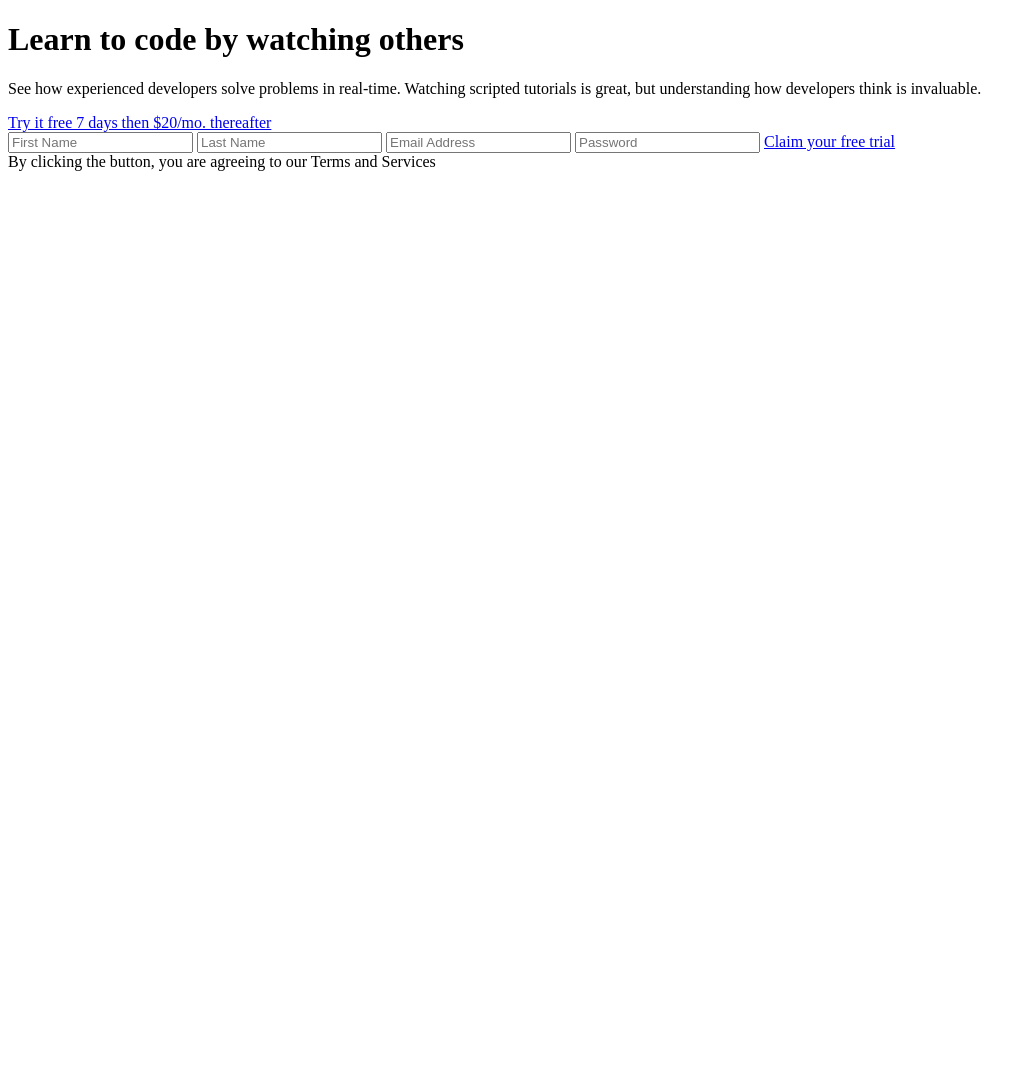
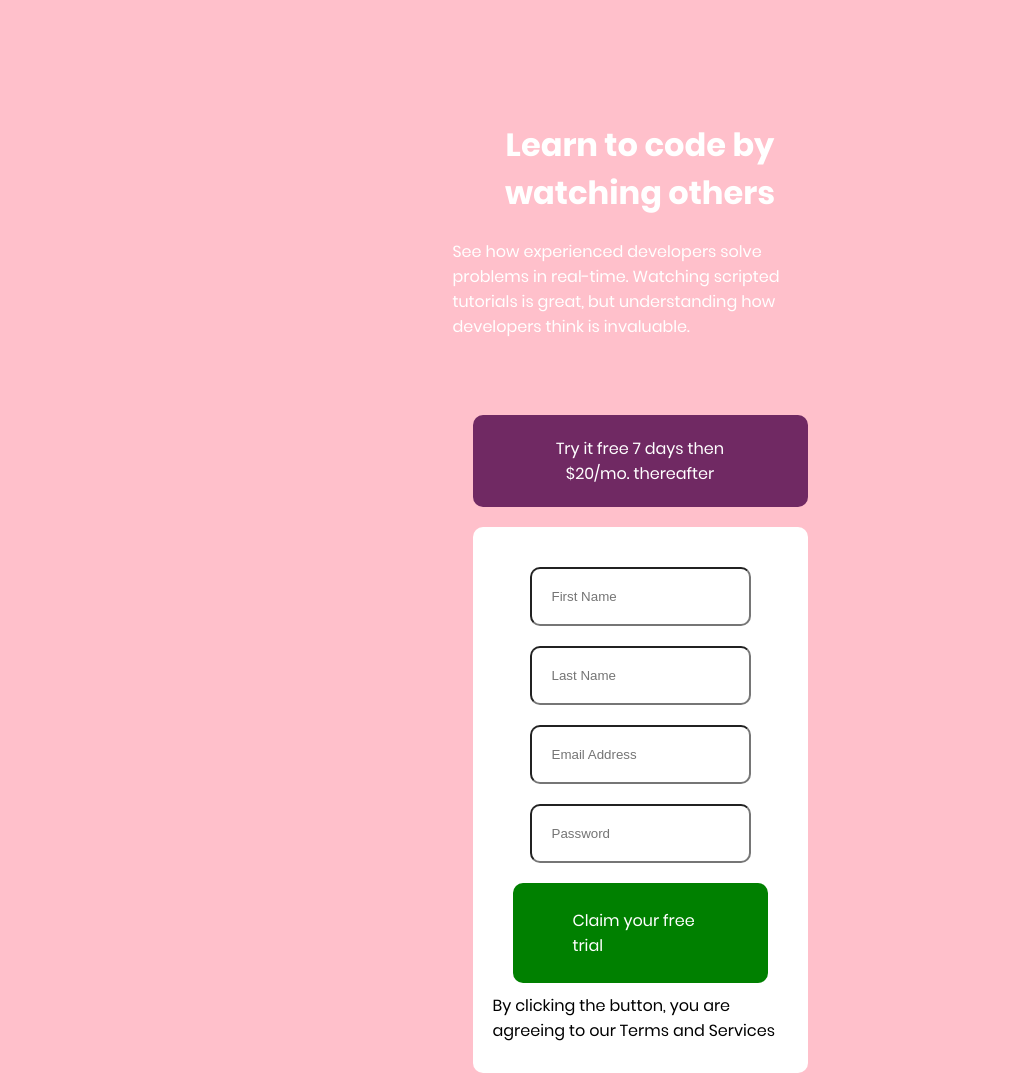
Before and after one commit to ArturLimaiko/NewProject, a plain HTML site: page index.html in a window 1280 px wide. Shown: the whole page, without its empty margins (0-1036 px from the left). Before the commit the page ends 800 px from the top, so only its background shows below. Drawn offline with Linux system fonts and the light colour scheme.

Commit message:
добавил  немного стилей

```diff
--- a/index.html
+++ b/index.html
@@ -9,6 +9,7 @@
       sizes="32x32"
       href="./images/favicon-32x32.png"
     />
+    <link rel="stylesheet" href="style.css" />
     <title>Intro component with sign up form</title>
   </head>
   <body class="page-body">
@@ -20,14 +21,14 @@
         invaluable.
       </p>
       <a class="header__link" href="#">
-        Try it free 7 days then $20/mo. thereafter
+        <p class="header__text">Try it free 7 days then $20/mo. thereafter</p>
       </a>
     </header>
     <main class="container">
       <form class="registration-form" action="#" method="post">
         <label for="first-name">
           <input
-            class="registration-form__first"
+            class="registration-form first"
             type="text"
             placeholder="First Name"
             name="first-name"
@@ -37,7 +38,7 @@
 
         <label for="last-name">
           <input
-            class="registration-form__last"
+            class="registration-form last"
             type="text"
             placeholder="Last Name"
             name="last-name"
@@ -47,7 +48,7 @@
 
         <label for="email">
           <input
-            class="registration-form__email"
+            class="registration-form email"
             type="text"
             placeholder="Email Address"
             name="email"
@@ -56,7 +57,7 @@
         </label>
         <label for="password">
           <input
-            class="registration-form__password"
+            class="registration-form password"
             type="password"
             placeholder="Password"
             name="password"
--- /dev/null
+++ b/style.css
@@ -0,0 +1,108 @@
+@font-face {
+  font-family: "Poppins";
+  font-style: normal;
+  font-weight: 400;
+  src: url("../fonts/Poppins-Regular.woff2") format("woff2");
+  font-display: swap;
+}
+
+@font-face {
+  font-family: "Poppins";
+  font-style: medium;
+  font-weight: 500;
+  src: url("../fonts/Poppins-Medium.woff2") format("woff2");
+  font-display: swap;
+}
+
+@font-face {
+  font-family: "Poppins";
+  font-style: medium;
+  font-weight: 600;
+  src: url("../fonts/Poppins-SemiBold.woff2") format("woff2");
+  font-display: swap;
+}
+
+@font-face {
+  font-family: "Poppins";
+  font-style: bold;
+  font-weight: 700;
+  src: url("../fonts/Poppins-Bold.woff2") format("woff2");
+  font-display: swap;
+}
+
+html {
+  height: 100%;
+}
+
+body {
+  display: flex;
+  flex-direction: column;
+  max-width: 375px;
+  background-color: pink;
+  font-size: 16px;
+  font-family: Poppins;
+  margin: 0 auto;
+  padding-top: 100px;
+}
+
+.header__title {
+  text-align: center;
+  padding-left: 40px;
+  padding-right: 40px;
+  color: white;
+}
+
+.header__description {
+  color: white;
+}
+
+.header__link {
+  display: inline-block;
+  text-decoration: none;
+  background-color: #702963;
+  color: white;
+  padding: 5px 50px;
+  border-radius: 10px;
+  margin: 60px 20px 20px;
+}
+
+.header__text {
+  text-align: center;
+}
+
+.container {
+  display: flex;
+  flex-direction: column;
+  align-content: center;
+  flex-wrap: wrap;
+  background-color: white;
+  border-radius: 10px;
+  align-self: center;
+  max-width: 335px;
+}
+
+.registration-form {
+  display: flex;
+  flex-direction: column;
+  align-items: center;
+  border-radius: 10px;
+  padding: 20px;
+  margin: 10px auto;
+}
+
+.registration-form__input {
+  padding: 20px 40px;
+  border-radius: 10px;
+  border: 1px solid #808080;
+  margin: 10px;
+}
+
+.registration-form__link {
+  display: inline-block;
+  text-decoration: none;
+  background-color: green;
+  color: white;
+  padding: 25px 60px;
+  border-radius: 10px;
+  margin: 10px 20px 10px;
+}
```
Also changed, not shown: fonts/Poppins-Bold.woff2 (added), fonts/Poppins-Medium.woff2 (added), fonts/Poppins-Regular.woff2 (added), fonts/Poppins-SemiBold.woff2 (added).
